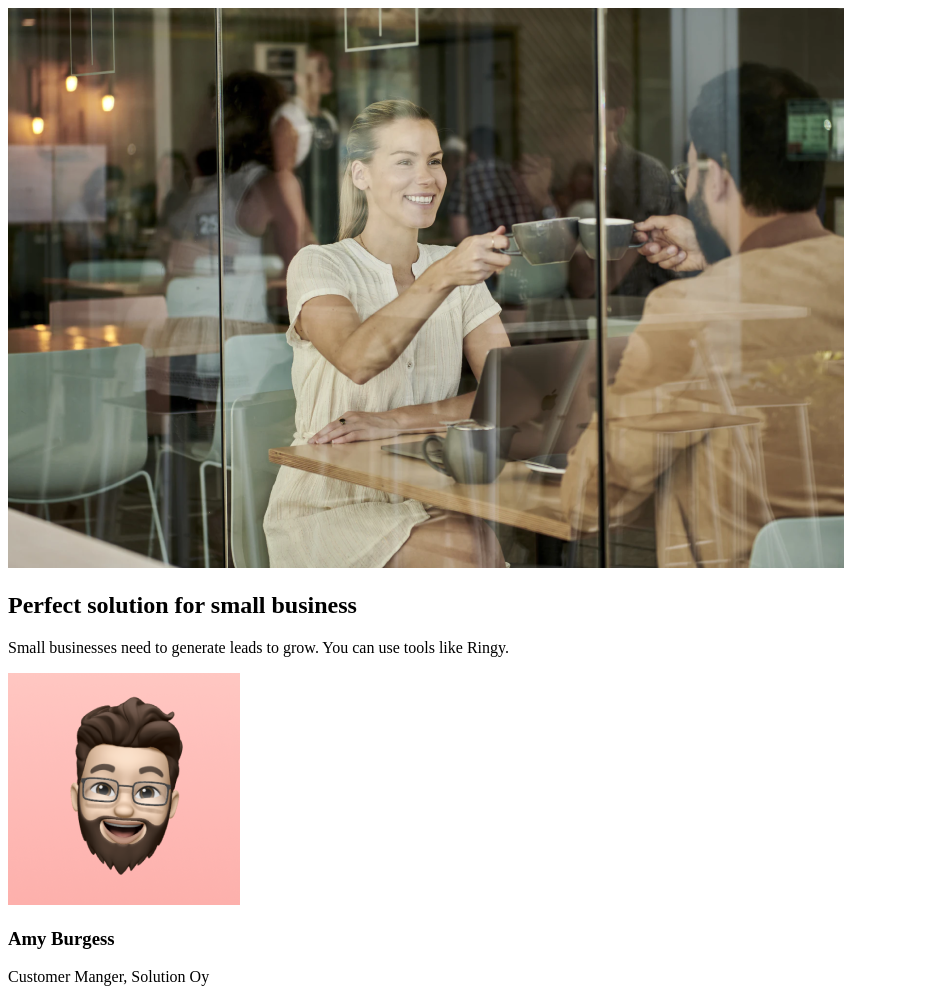
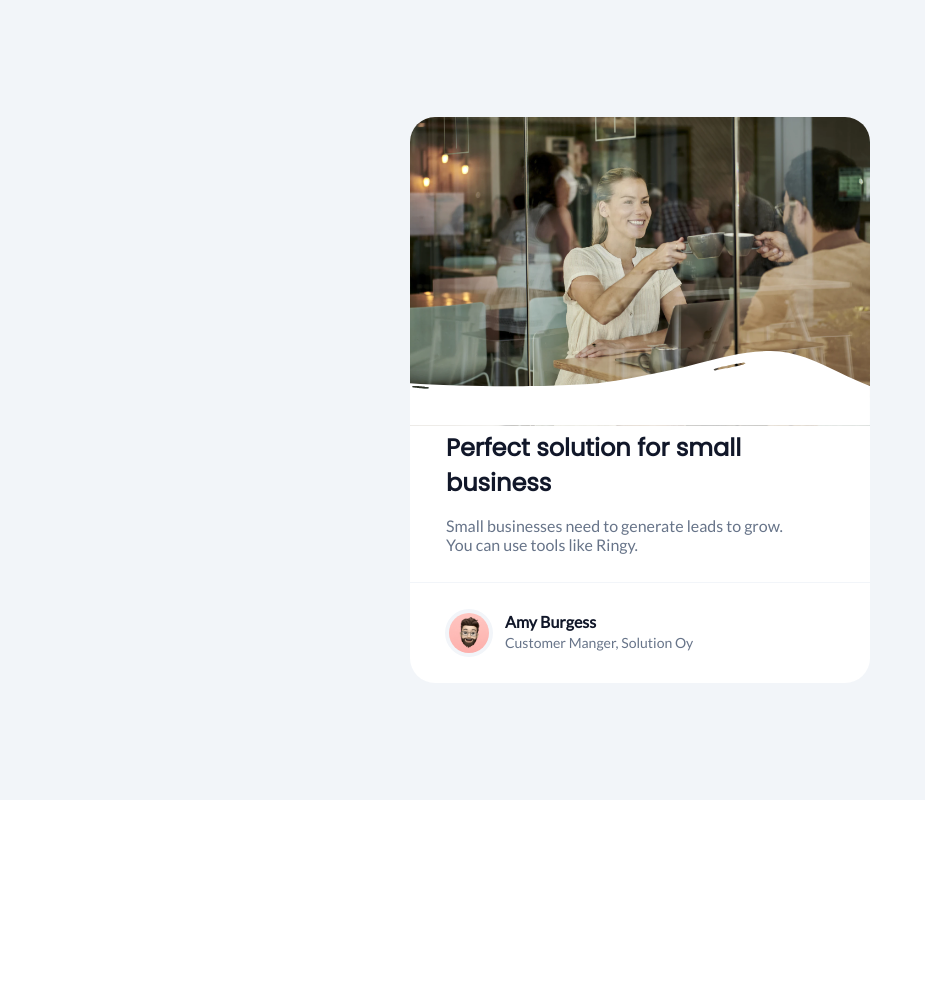
Before and after one commit to scharcode/responsive-business-blog-card, a plain HTML site: page src/index.html in a window 1280 px wide. Shown: the whole page, without its empty margins (0-925 px from the left). After the commit the page ends 800 px from the top, so only its background shows below. Drawn offline with Linux system fonts and the light colour scheme.

Commit message:
[ADD] Add CSS styles to the page

```diff
--- a/src/assets/styles/style.css
+++ b/src/assets/styles/style.css
@@ -0,0 +1,83 @@
+/* Fonts:
+font-family: 'Lato', sans-serif;
+font-family: 'Poppins', sans-serif;
+*/
+
+/* General styles */
+body {
+  padding: 0;
+  margin: 0;
+}
+
+/* Main container styles */
+.main-container {
+  display: grid;
+  place-content: center;
+  width: 100vw;
+  height: 100vh;
+  background-color: #F2F5F9;
+}
+
+/* Card styles */
+.main-container .card-container {
+  position: relative;
+  width: 460px;
+  border-radius: 25px;
+  background-color: #FFFFFF;
+  overflow: hidden;
+}
+.main-container .card-container img:nth-child(1) {
+  width: 100%;
+}
+.main-container .card-container img:nth-child(2) {
+  position: absolute;
+  left: 0;
+  top: 234px;
+  width: 100%;
+}
+.main-container .card-container .title {
+  font-family: 'Poppins', sans-serif;
+  font-size: 24px;
+  color: #111729;
+  width: 360px;
+  margin: 0px 0 0 36px;
+}
+.main-container .card-container .card-description {
+  font-family: 'Lato', sans-serif;
+  font-size: 1rem;
+  color: #677489;
+  width: 360px;
+  margin: 16px 0 28px 36px;
+}
+
+/* Author styles */
+.main-container .card-container .author-container {
+  display: flex;
+  gap: 12px;
+  padding: 26px 35px;
+  border-top: 1px solid #F2F5F9;
+}
+.main-container .card-container .author-container picture {
+  display: grid;
+  place-content: center;
+  width: 48px;
+  height: 48px;
+  border-radius: 50%;
+  background-color: #F2F5F9;
+}
+.main-container .card-container .author-container picture img {
+  width: 40px;
+  border-radius: 50%;
+}
+.main-container .card-container .author-container div h3 {
+  font-family: 'Lato', sans-serif;
+  font-size: 16px;
+  color: #111729;
+  margin: 3px 0;
+}
+.main-container .card-container .author-container div p {
+  font-family: 'Lato', sans-serif;
+  font-size: 14px;
+  margin: 0;
+  color: #677489;
+}
--- a/src/index.html
+++ b/src/index.html
@@ -5,7 +5,8 @@
   <meta name="viewport" content="width=device-width, initial-scale=1.0" />
   <link rel="preconnect" href="https://fonts.googleapis.com" />
   <link rel="preconnect" href="https://fonts.gstatic.com" crossorigin />
-  <link href="https://fonts.googleapis.com/css2?family=Lato:wght@300&family=Poppins&display=swap" rel="stylesheet" />
+  <link href="https://fonts.googleapis.com/css2?family=Lato&family=Poppins&display=swap" rel="stylesheet" />
+  <link rel="stylesheet" href="./assets/styles/style.css" />
   <title>Responsive Business Blog Card</title>
 </head>
 <body>
@@ -22,8 +23,10 @@
           <img src="./assets/images/avatar-image-business-card.png" alt="Avatar image" />
         </picture>
 
-        <h3>Amy Burgess</h3>
-        <p>Customer Manger, Solution Oy</p>
+        <div>
+          <h3>Amy Burgess</h3>
+          <p>Customer Manger, Solution Oy</p>
+        </div>
       </div>
     </div>
   </section>
```
